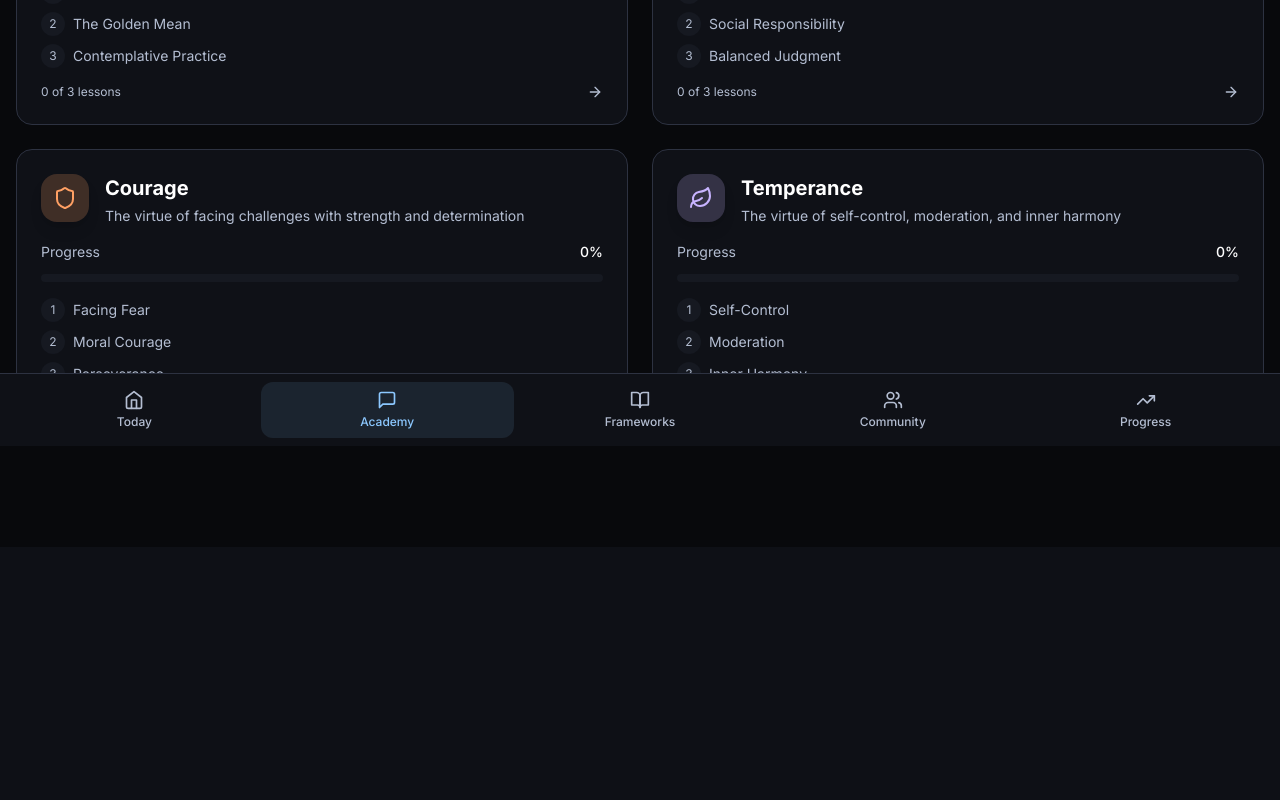
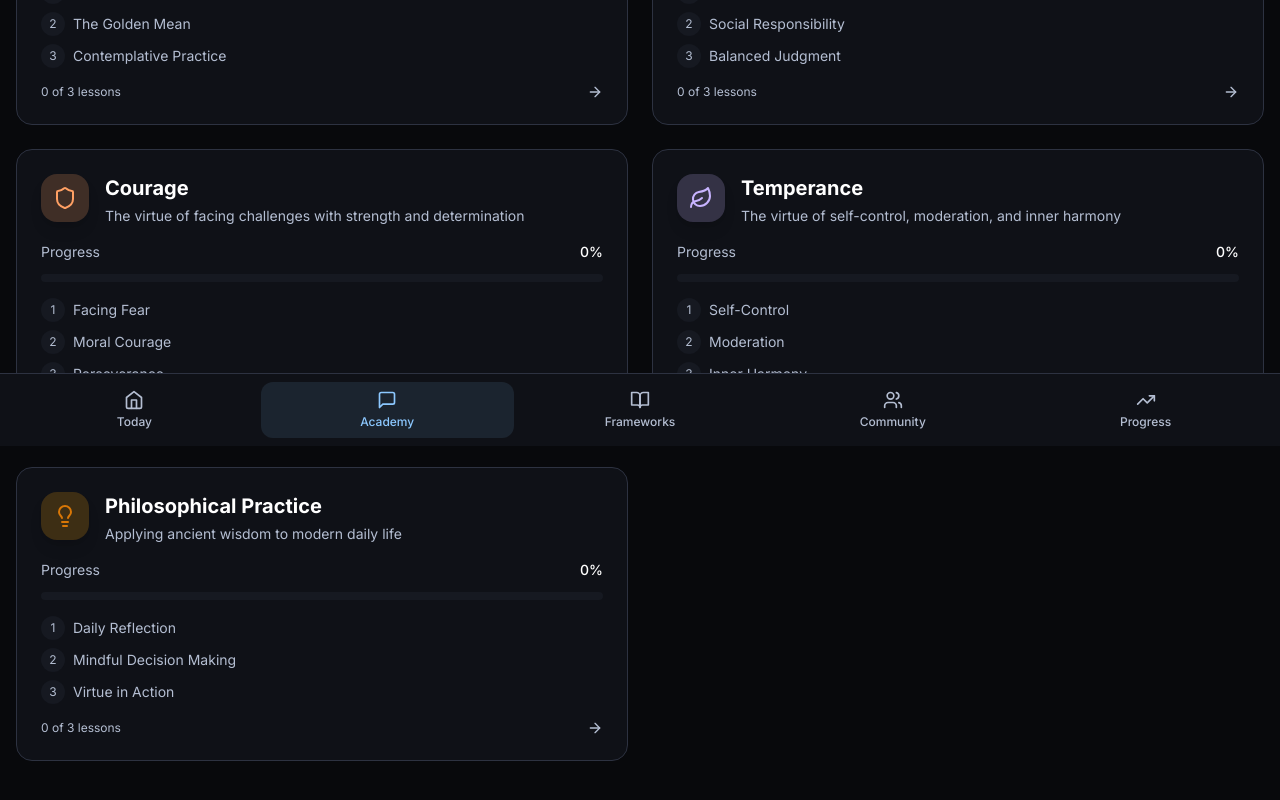
Before and after one commit to WELCOMETOTHETRIBE/aristotle, a Next.js app: page /academy in a window 1280 px wide. Shown: the part 354-1154 px from the top of the page. Before the commit the page ends 901 px from the top, so only its background shows below. Built offline with nearby package versions, Linux system fonts and the light colour scheme; no server answers.

Commit message:
UI improvements: sleek New Thread button styling and add Philosophical Practice module to academy page

```diff
--- a/app/academy/page.tsx
+++ b/app/academy/page.tsx
@@ -3,7 +3,7 @@
 import { useState, useRef, useEffect } from 'react';
 import { Header } from '@/components/nav/Header';
 import { TabBar } from '@/components/nav/TabBar';
-import { Sparkles, Brain, Shield, Scale, Leaf, ArrowRight, BookOpen, Target, Heart, Zap, Star, Clock } from 'lucide-react';
+import { Sparkles, Brain, Shield, Scale, Leaf, ArrowRight, BookOpen, Target, Heart, Zap, Star, Clock, Lightbulb } from 'lucide-react';
 import { cn } from '@/lib/utils';
 import { useAuth } from '@/lib/auth-context';
 
@@ -157,6 +157,39 @@ const virtueSpotlights: VirtueSpotlight[] = [
         title: 'Inner Harmony',
         teaching: 'Temperance leads to inner harmony—a state of peace and balance within ourselves. This involves managing our emotions, thoughts, and actions in ways that promote our well-being and the well-being of others.',
         question: 'What practices help you maintain inner harmony and peace?',
+        completed: false
+      }
+    ]
+  },
+  {
+    id: 'philosophical_practice',
+    name: 'Philosophical Practice',
+    description: 'Applying ancient wisdom to modern daily life',
+    icon: Lightbulb,
+    color: 'bg-amber-500/20 text-amber-600 border-amber-500/30',
+    gradient: 'from-amber-500/20 to-amber-500/5',
+    progress: 0,
+    completed: false,
+    lessons: [
+      {
+        id: 'practice-1',
+        title: 'Daily Reflection',
+        teaching: 'The Stoics practiced daily reflection as a way to examine their actions, thoughts, and character. This practice helps us become more aware of our patterns, learn from our experiences, and align our actions with our values. Set aside time each day to reflect on what went well, what could be improved, and how you lived according to your principles.',
+        question: 'What would a meaningful daily reflection practice look like for you?',
+        completed: false
+      },
+      {
+        id: 'practice-2',
+        title: 'Mindful Decision Making',
+        teaching: 'Philosophical practice involves making decisions with greater awareness and intention. Before making important choices, pause to consider: What are my values? What would wisdom look like here? How does this choice align with the person I want to become? This practice helps us act more deliberately and in accordance with our principles.',
+        question: 'What decision are you currently facing that could benefit from this mindful approach?',
+        completed: false
+      },
+      {
+        id: 'practice-3',
+        title: 'Virtue in Action',
+        teaching: 'True philosophical practice means embodying virtues in our daily actions. It\'s not enough to understand wisdom, courage, justice, and temperance—we must practice them in our relationships, work, and daily choices. This involves seeing every moment as an opportunity to cultivate character and live according to our highest principles.',
+        question: 'How can you practice one of the four virtues in a specific situation today?',
         completed: false
       }
     ]
--- a/app/community/page.tsx
+++ b/app/community/page.tsx
@@ -421,11 +421,10 @@ export default function CommunityPage() {
             </div>
             <button
               onClick={() => setShowCreateThread(true)}
-              className="group relative flex items-center gap-2 px-4 py-2.5 bg-gradient-to-r from-primary to-primary/80 hover:from-primary/90 hover:to-primary/70 text-white rounded-xl font-medium transition-all duration-300 shadow-lg hover:shadow-xl hover:scale-105 active:scale-95"
+              className="flex items-center gap-2 px-3 py-2 bg-surface border border-border hover:border-primary/30 text-text hover:text-primary rounded-lg font-medium transition-all duration-200 hover:bg-surface-2 active:scale-95"
             >
-              <div className="absolute inset-0 bg-white/10 rounded-xl opacity-0 group-hover:opacity-100 transition-opacity duration-300" />
-              <Plus className="w-4 h-4 relative z-10" />
-              <span className="relative z-10">New Thread</span>
+              <Plus className="w-4 h-4" />
+              <span>New Thread</span>
             </button>
           </div>
         </div>
```
